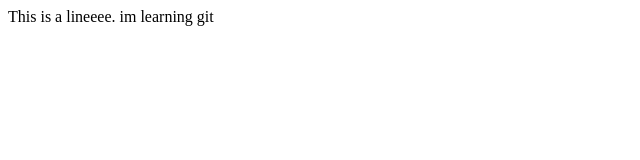
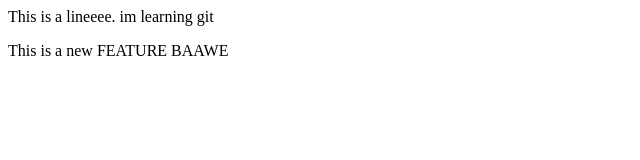
Before and after one commit to AKshatLajawabCoder/localRepo, a plain HTML site: page index.html in a window 1280 px wide. Shown: the whole page, without its empty margins (0-640 px from the left). Drawn offline with Linux system fonts and the light colour scheme.

Commit message:
added new feature

```diff
--- a/index.html
+++ b/index.html
@@ -1 +1,3 @@
 <p>This is a lineeee. im learning git</p>
+
+<p>This is a new FEATURE BAAWE</p>
```
